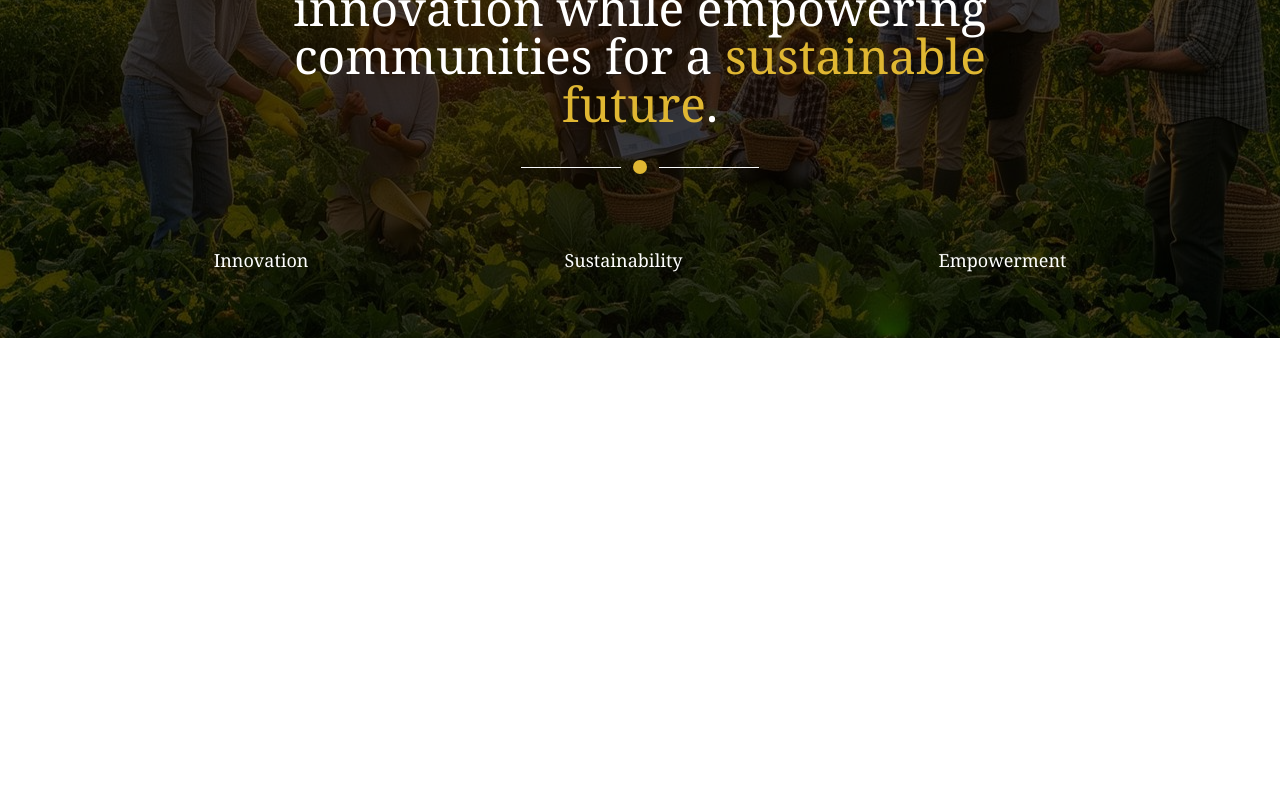
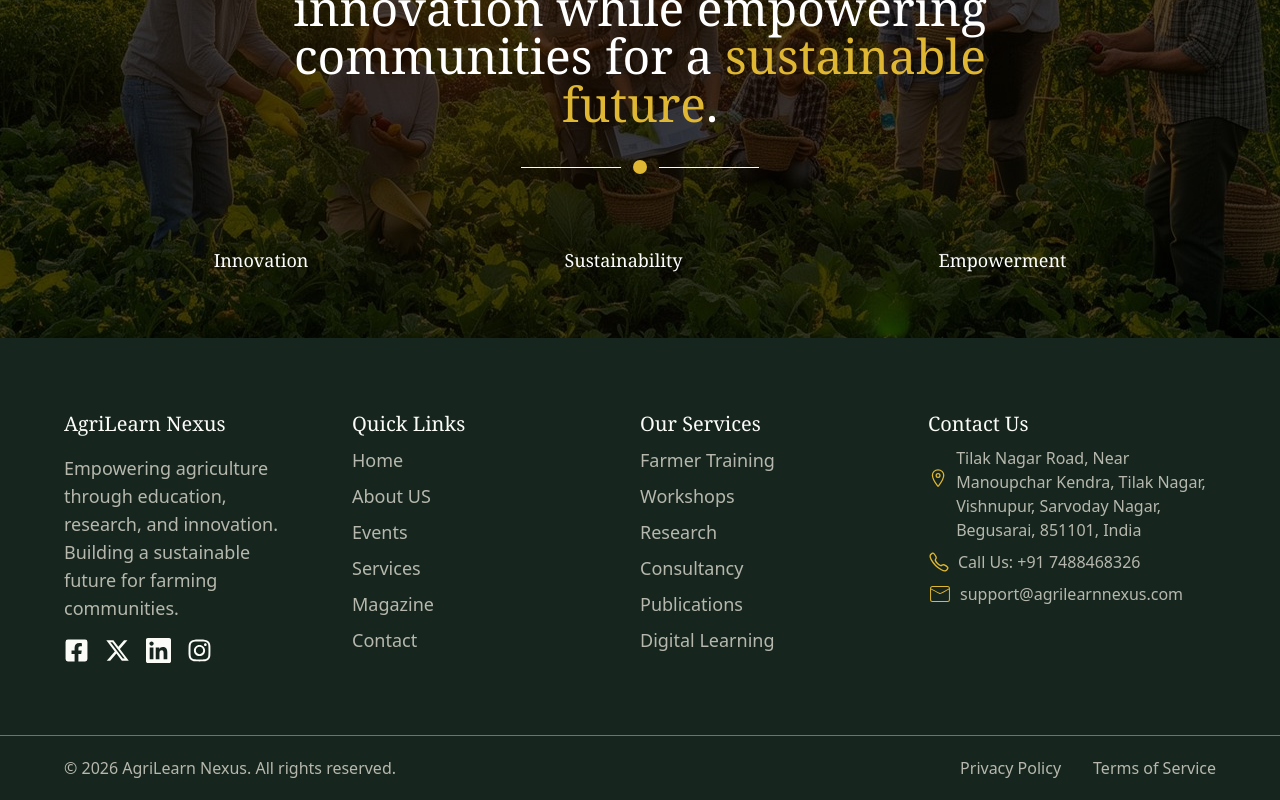
Before and after one commit to Agrilearn-Nexus/agrilearn-landing, a React (Vite) app: page / in a window 1280 px wide. Shown: the part 3302-4102 px from the top of the page. Before the commit the page ends 3640 px from the top, so only its background shows below. Built offline with nearby package versions, Linux system fonts and the light colour scheme.

Commit message:
integrate Footer and Copyright in App

```diff
--- a/src/App.jsx
+++ b/src/App.jsx
@@ -5,6 +5,8 @@ import heroBackground from "./assets/hero-agriculture.jpg";
 import ServicesSection from "./components/servicesSection/ServicesSection";
 import ObjectiveSection from "./components/objectives/objectiveSection/ObjectiveSection";
 import Vision from "./components/vision/Vision";
+import Footer from "./components/footer/Footer";
+import Copyright from "./components/copyright/Copyright";
 const App = () => {
   return (
     <div className="bg-green-400 w-full h-screen">
@@ -22,6 +24,8 @@ const App = () => {
       <ServicesSection />
       <ObjectiveSection />
       <Vision />
+      <Footer />
+      <Copyright />
     </div>
   );
 };
```
